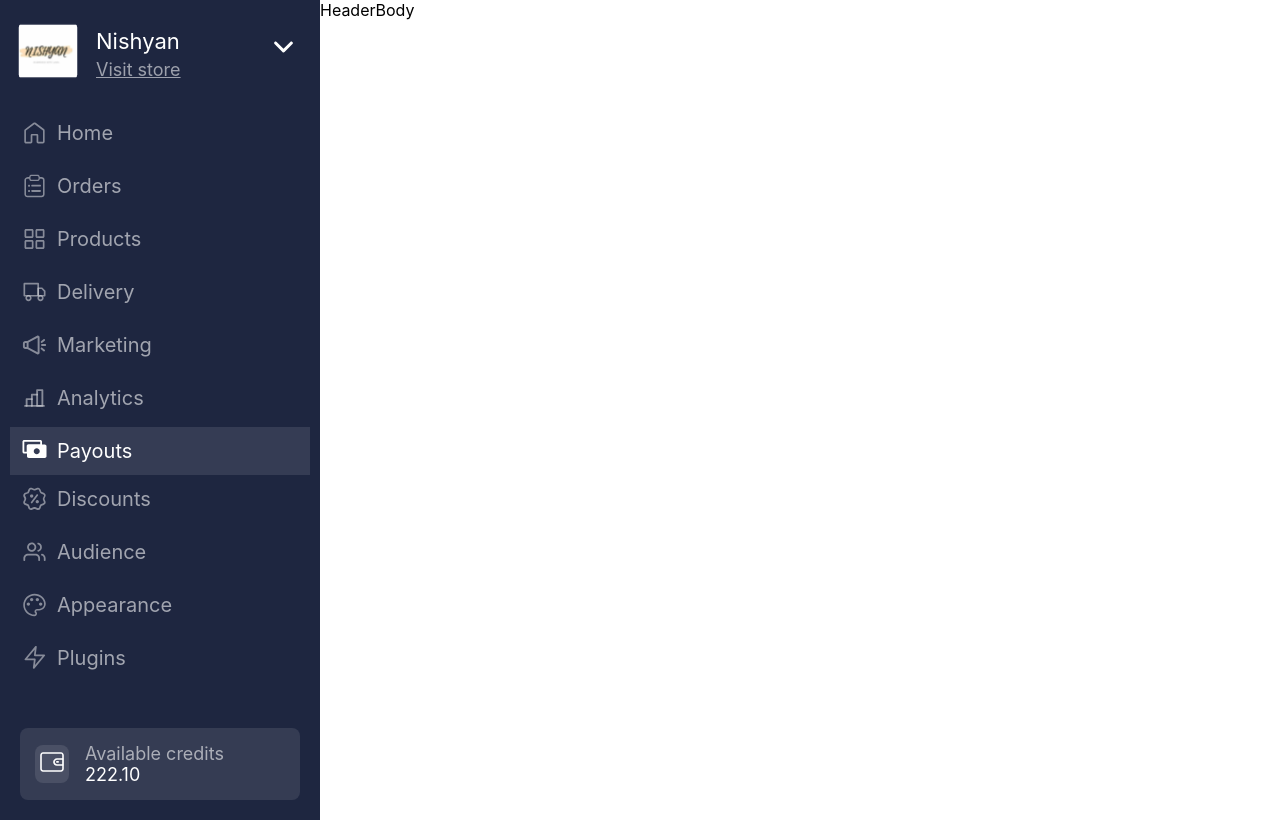
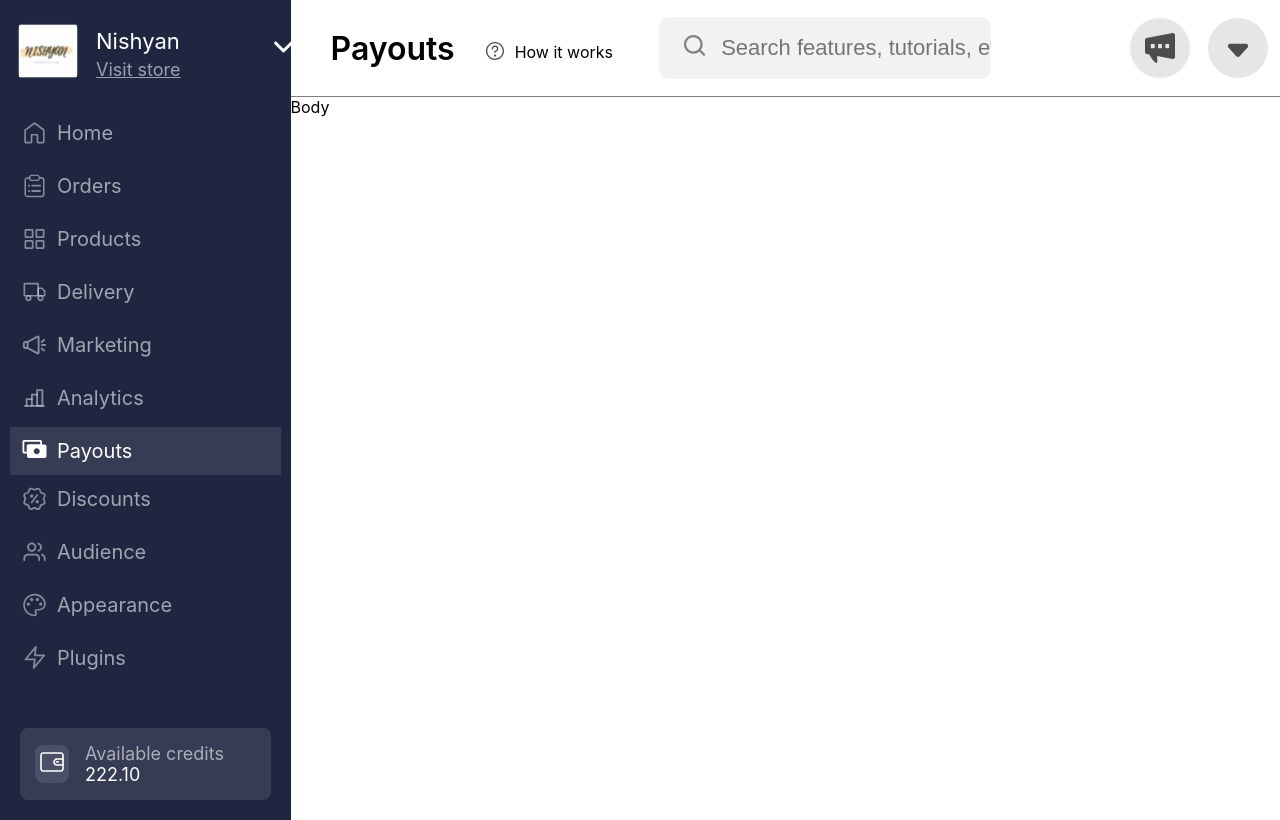
Before and after one commit to arex123/dukaan, a React (Create React App) app: page / in a window 1280 px wide. Built offline with nearby package versions, Linux system fonts and the light colour scheme.

Commit message:
header completed

```diff
--- a/src/App.css
+++ b/src/App.css
@@ -14,3 +14,9 @@ html{
 .App{
     display: flex;
 }
+.container{
+    display: flex;
+    flex-direction: column;
+    height: 100%;
+    width: 100%;
+}
--- a/src/App.js
+++ b/src/App.js
@@ -7,11 +7,13 @@ function App() {
   return (
     <div className="App">
 
-      <Navbar/>
-      <Header/>
-      <Body/>
+      <Navbar />
+      <div className='container'>
+        <Header />
+        <Body />
+      </div>
 
-{/*
+      {/*
 Navbar
 header
 body
--- a/src/Components/Header/Header.js
+++ b/src/Components/Header/Header.js
@@ -1,8 +1,60 @@
-import React from 'react'
+import React,{useRef} from 'react'
+import style from "./header.module.css"
+const Header = () => {
 
-const Header = () => {
+  const myInp = useRef(null);
+
+
   return (
-    <div>Header</div>
+    <div className={style.header}>
+
+      <div className={style.leftmost}>
+        <h1>Payouts</h1>
+        <div className={style.question_svg}>
+          <svg width="20" height="20" viewBox="0 0 14 14" fill="none" xmlns="http://www.w3.org/2000/svg">
+            <path fill-rule="evenodd" clip-rule="evenodd" d="M7.78076 10.1799C7.78076 10.6093 7.43261 10.9575 7.00315 10.9575C6.57369 10.9575 6.22554 10.6093 6.22554 10.1799C6.22554 9.75039 6.57369 9.40225 7.00315 9.40225C7.43261 9.40225 7.78076 9.75039 7.78076 10.1799Z" fill="#4D4D4D" />
+            <path fill-rule="evenodd" clip-rule="evenodd" d="M6.13017 3.40673C6.54699 3.23408 7.00564 3.18891 7.44813 3.27692C7.89062 3.36494 8.29707 3.58219 8.61608 3.90121C8.9351 4.22023 9.15235 4.62668 9.24037 5.06917C9.32839 5.51165 9.28321 5.97031 9.11056 6.38712C8.93791 6.80394 8.64554 7.16019 8.27042 7.41084C8.02632 7.57394 7.75432 7.68756 7.46978 7.74703V7.84702C7.46978 8.10475 7.26084 8.31368 7.00311 8.31368C6.74538 8.31368 6.53644 8.10475 6.53644 7.84702V7.32861C6.53644 7.20484 6.58561 7.08614 6.67313 6.99863C6.76064 6.91111 6.87934 6.86194 7.00311 6.86194C7.26967 6.86194 7.53025 6.7829 7.75188 6.63481C7.97352 6.48671 8.14627 6.27622 8.24828 6.02995C8.35028 5.78368 8.37697 5.51269 8.32497 5.25125C8.27297 4.98981 8.14461 4.74966 7.95612 4.56117C7.76763 4.37269 7.52748 4.24433 7.26604 4.19232C7.0046 4.14032 6.73361 4.16701 6.48734 4.26902C6.24107 4.37103 6.03058 4.54377 5.88249 4.76541C5.73439 4.98705 5.65535 5.24762 5.65535 5.51418C5.65535 5.77192 5.44641 5.98085 5.18868 5.98085C4.93095 5.98085 4.72202 5.77192 4.72202 5.51418C4.72202 5.06303 4.8558 4.622 5.10645 4.24688C5.3571 3.87175 5.71336 3.57938 6.13017 3.40673Z" fill="#4D4D4D" />
+            <path fill-rule="evenodd" clip-rule="evenodd" d="M7.00313 1.63255C4.0392 1.63255 1.63646 4.03529 1.63646 6.99922C1.63646 9.96315 4.0392 12.3659 7.00313 12.3659C9.96705 12.3659 12.3698 9.96315 12.3698 6.99922C12.3698 4.03529 9.96705 1.63255 7.00313 1.63255ZM0.703125 6.99922C0.703125 3.51982 3.52373 0.699219 7.00313 0.699219C10.4825 0.699219 13.3031 3.51982 13.3031 6.99922C13.3031 10.4786 10.4825 13.2992 7.00313 13.2992C3.52373 13.2992 0.703125 10.4786 0.703125 6.99922Z" fill="#4D4D4D" />
+          </svg>
+        </div>
+        <p>How it works</p>
+      </div>
+
+      <div className={style.search_container} onClick={()=>{myInp.current.focus()}}>
+        <div >
+          <svg width="22" height="22" viewBox="0 0 16 16" fill="none" xmlns="http://www.w3.org/2000/svg">
+            <path d="M6.8 12.0301C3.9328 12.0301 1.6 9.69143 1.6 6.81704C1.6 3.94266 3.9328 1.60401 6.8 1.60401C9.6672 1.60401 12 3.94266 12 6.81704C12 9.69143 9.6672 12.0301 6.8 12.0301ZM12.2792 10.8375C13.1056 9.70827 13.6 8.3216 13.6 6.81704C13.6 3.05805 10.5496 0 6.8 0C3.0504 0 0 3.05805 0 6.81704C0 10.576 3.0504 13.6341 6.8 13.6341C8.4728 13.6341 10.0048 13.0222 11.1896 12.0132L14.0032 14.8339C14.1592 14.9903 14.364 15.0689 14.5688 15.0689C14.7736 15.0689 14.9784 14.9903 15.1344 14.8339C15.4472 14.5203 15.4472 14.0134 15.1344 13.6999L12.2792 10.8375Z" fill="#808080" />
+          </svg>
+
+        </div>
+        <input placeholder='Search features, tutorials, etc.' ref={myInp} />
+
+      </div>
+
+      <div className={style.rightmost}>
+        <svg width="162" height="60" viewBox="0 0 92 40" fill="none" xmlns="http://www.w3.org/2000/svg">
+          <g clip-path="url(#clip0_88095_55316)">
+            <circle cx="20" cy="20" r="20" fill="#E6E6E6" />
+            <path d="M28.4211 10.0237L11.1158 13.3823C10.4632 13.499 10 14.1287 10 14.8517V22.5019C10 23.225 10.4632 23.8547 11.1158 23.9713L12.8842 24.3212C13.6 25.6273 14.9474 27.8897 16.7579 29.7323C17.3684 30.362 18.3789 29.8022 18.2526 28.8693C18.0842 27.6331 18.1263 26.3037 18.1895 25.3707L28.4211 27.3766C29.2421 27.5398 30 26.8401 30 25.9072V11.4931C30 10.5602 29.2421 9.86046 28.4211 10.0237ZM16.4632 19.6331C16.4632 19.8897 16.2737 20.0996 16.0421 20.0996H14.3158C14.0842 20.0996 13.8947 19.8897 13.8947 19.6331V17.7206C13.8947 17.464 14.0842 17.2541 14.3158 17.2541H16.0421C16.2737 17.2541 16.4632 17.464 16.4632 17.7206V19.6331ZM21.2842 19.6331C21.2842 19.8897 21.0947 20.0996 20.8632 20.0996H19.1368C18.9053 20.0996 18.7158 19.8897 18.7158 19.6331V17.7206C18.7158 17.464 18.9053 17.2541 19.1368 17.2541H20.8632C21.0947 17.2541 21.2842 17.464 21.2842 17.7206V19.6331ZM26.1263 19.6331C26.1263 19.8897 25.9368 20.0996 25.7053 20.0996H23.9789C23.7474 20.0996 23.5579 19.8897 23.5579 19.6331V17.7206C23.5579 17.464 23.7474 17.2541 23.9789 17.2541H25.6842C25.9158 17.2541 26.1053 17.464 26.1053 17.7206V19.6331H26.1263Z" fill="#4D4D4D" />
+          </g>
+          <g clip-path="url(#clip1_88095_55316)">
+            <circle cx="72" cy="20" r="20" fill="#E6E6E6" />
+            <path d="M73.1109 25.5021C72.5156 26.1582 71.4844 26.1582 70.8891 25.5021L65.6151 19.689C64.7406 18.7251 65.4245 17.1811 66.726 17.1811L77.274 17.1811C78.5755 17.1811 79.2594 18.7251 78.3849 19.689L73.1109 25.5021Z" fill="#4D4D4D" />
+          </g>
+          <defs>
+            <clipPath id="clip0_88095_55316">
+              <rect width="40" height="40" fill="white" />
+            </clipPath>
+            <clipPath id="clip1_88095_55316">
+              <rect width="40" height="40" fill="white" transform="translate(52)" />
+            </clipPath>
+          </defs>
+        </svg>
+
+
+      </div>
+
+    </div>
   )
 }
 
--- /dev/null
+++ b/src/Components/Header/header.module.css
@@ -0,0 +1,70 @@
+.header{
+    background-color: white;
+    border-bottom: 1px solid grey;
+    height: 6rem;
+    /* min-width:100% ; */
+    display: flex;
+    align-items: center;
+}
+.leftmost{
+    display: flex;
+    font-size: 16px;
+    width: 33%;
+    align-items: center;
+    padding: 40px;
+}
+
+.question_svg{
+    margin-left: 30px;
+    margin-top: 10px;
+    margin-right: 10px;
+    /* font-weight: 400; */
+    cursor: pointer;
+}
+
+.leftmost h1{
+    font-weight: 600;
+}
+
+.leftmost p{
+    margin-top: 8px;
+    font-weight: 400;
+}
+
+.search_container{
+    width: 38%;
+    display: flex;
+    background: #F2F2F2;
+    align-items: center;
+    border-radius: 10px;
+    overflow: hidden;
+    height: 65%;
+    cursor: text;
+}
+
+.search_container div{
+    margin-left: 25px;
+    margin-right: 15px;
+}
+.search_container input{
+    width: 100%;
+    border: none;
+    background: #F2F2F2;
+    font-size: 22px;
+    height: 100%;
+
+}
+
+.search_container input:focus{
+    outline: none;
+}
+
+.rightmost{
+    width: 33%;
+    cursor: pointer;
+}
+
+.rightmost{
+    display: flex;
+    justify-content: flex-end;
+}
--- a/src/Components/Navbar/Navbar.module.css
+++ b/src/Components/Navbar/Navbar.module.css
@@ -1,6 +1,6 @@
 .Navbar{
     min-height: 100vh;
-    width:300px;
+    width:350px;
     background: #1E2640;
     color: #FFFFFF95;
     font-size: 20px;
```
